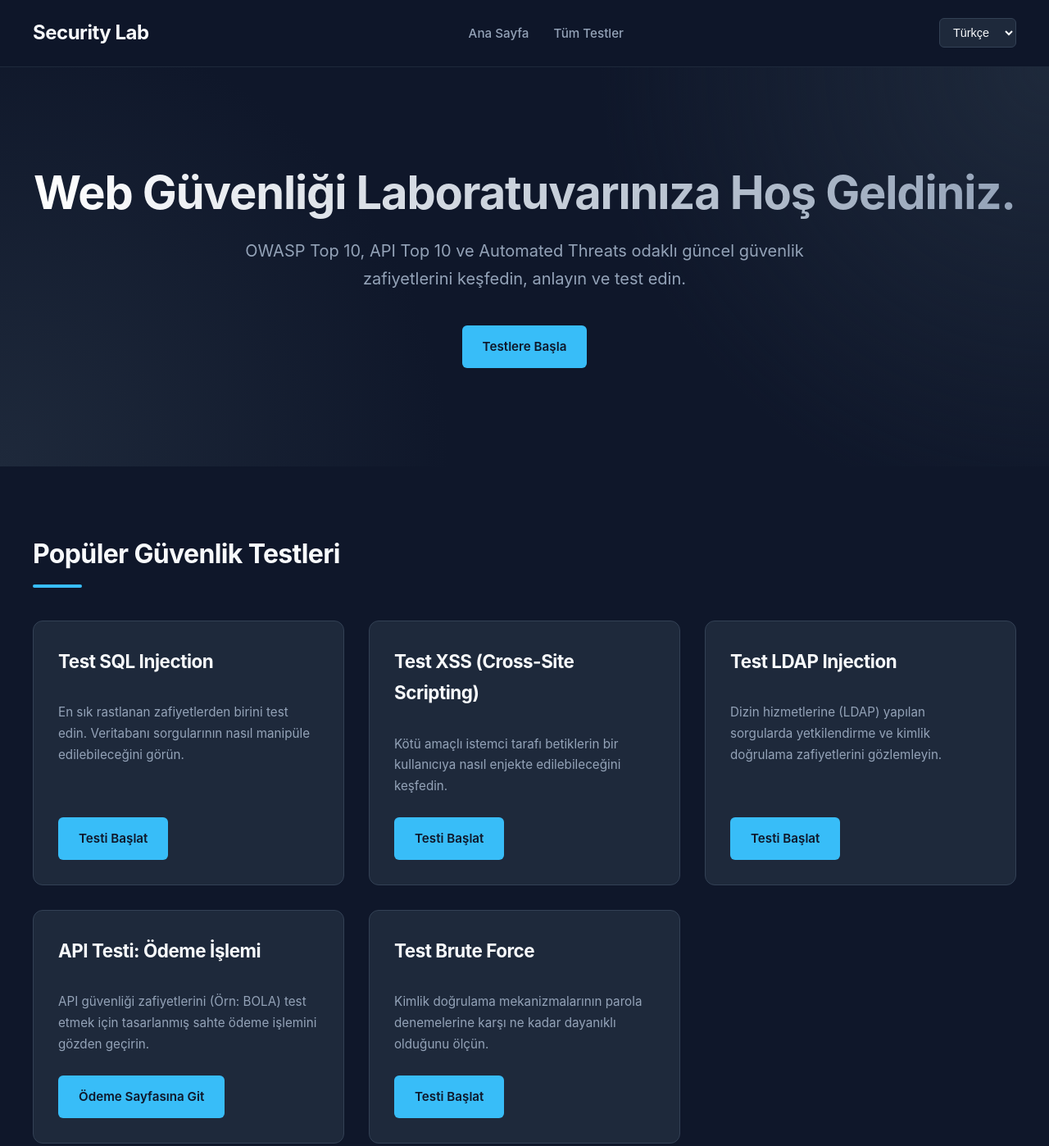
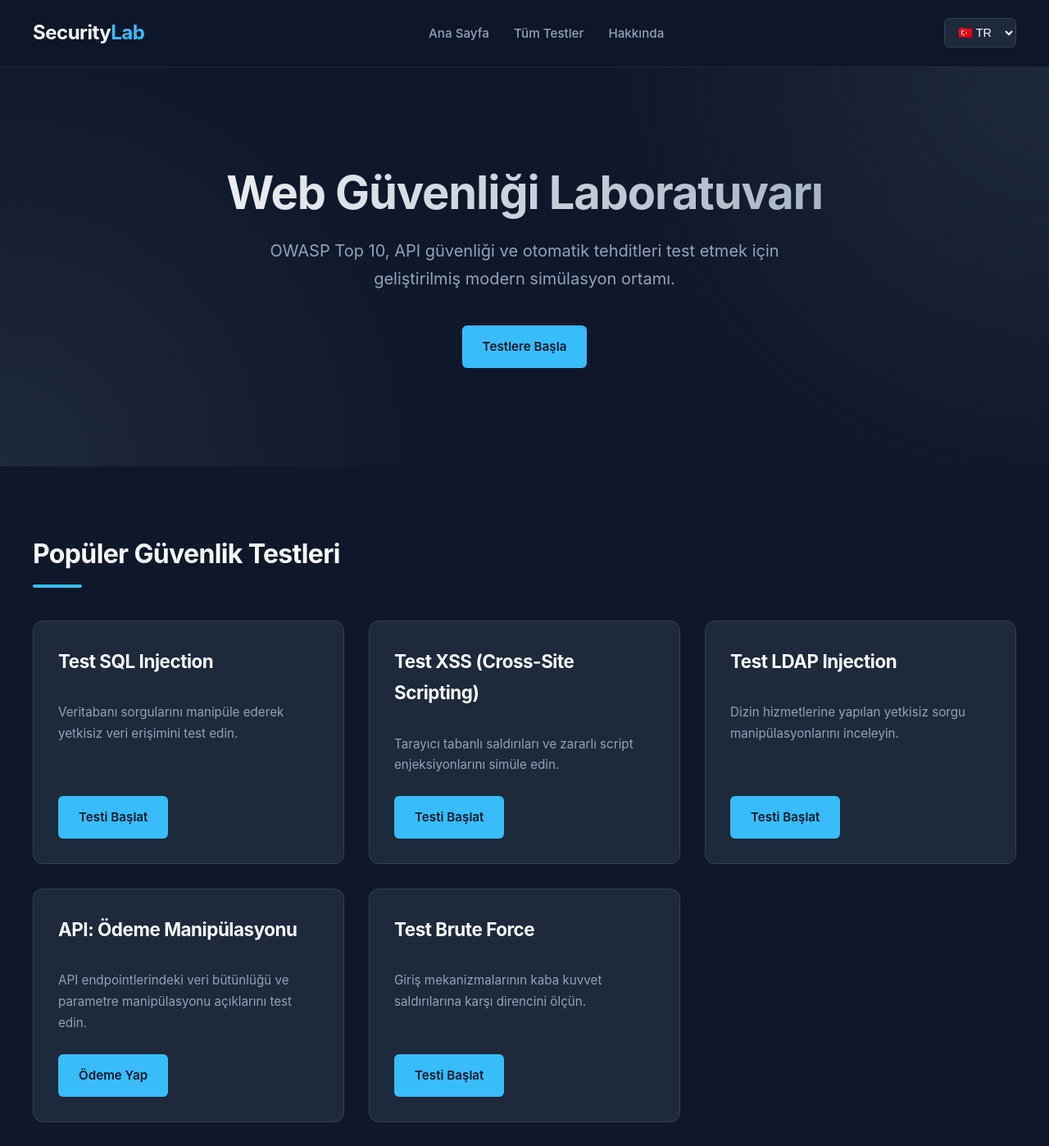
Before and after one commit to hmtcgl/security-lab, a plain HTML site: page index.html in a window 1280 px wide. Shown: the top 1398 px of the page at 82% size. Drawn offline with Linux system fonts and the light colour scheme.

Commit message:
index.html

```diff
--- a/index.html
+++ b/index.html
@@ -3,24 +3,33 @@
 <head>
     <meta charset="UTF-8">
     <meta name="viewport" content="width=device-width, initial-scale=1.0">
-    <title>Security Lab - Web Güvenliği Test Platformu (OWASP)</title>
+    <title>Security Lab - Web Güvenliği Test Platformu</title>
     <link rel="stylesheet" href="style.css">
+    <link rel="stylesheet" href="https://cdnjs.cloudflare.com/ajax/libs/font-awesome/6.0.0/css/all.min.css">
 </head>
 <body>
 
     <header>
         <div class="container">
             <nav>
-                <div class="logo"><a href="index.html">Security Lab</a></div>
-                <ul>
-                    <li><a href="index.html" data-tr="nav-home">Ana Sayfa</a></li>
-                    <li><a href="all-tests.html" data-tr="nav-tests">Tüm Testler</a></li>
-                    </ul>
+                <div class="logo">
+                    <a href="index.html">Security<span>Lab</span></a>
+                </div>
 
-                <select id="language-selector">
-                    <option value="tr">Türkçe</option>
-                    <option value="en">English</option>
-                </select>
+                <ul class="nav-links">
+                    <li><a href="index.html" data-i18n="nav_home">Ana Sayfa</a></li>
+                    <li><a href="#" data-i18n="nav_tests">Tüm Testler</a></li>
+                    <li><a href="#" data-i18n="nav_about">Hakkında</a></li>
+                </ul>
+
+                <div class="lang-wrapper">
+                    <select id="language-selector">
+                        <option value="tr">🇹🇷 TR</option>
+                        <option value="en">🇬🇧 EN</option>
+                        <option value="fr">🇫🇷 FR</option>
+                        <option value="ar">🇸🇦 AR</option>
+                    </select>
+                </div>
             </nav>
         </div>
     </header>
@@ -28,60 +37,57 @@
     <main>
         <section class="hero">
             <div class="container">
-                <h1 data-tr="hero-title">Web Güvenliği Laboratuvarınıza Hoş Geldiniz.</h1>
-                <p data-tr="hero-subtitle">OWASP Top 10, API Top 10 ve Automated Threats odaklı güncel güvenlik zafiyetlerini keşfedin, anlayın ve test edin.</p>
-                <a href="#test-section" class="btn">Testlere Başla</a>
+                <h1 data-i18n="hero_title">Web Güvenliği Laboratuvarı</h1>
+                <p data-i18n="hero_subtitle">OWASP Top 10, API güvenliği ve otomatik tehditleri test etmek için geliştirilmiş modern simülasyon ortamı.</p>
+                <a href="#test-section" class="btn" data-i18n="hero_btn">Testlere Başla</a>
             </div>
         </section>
 
         <section id="test-section">
             <div class="container">
-                <h2 data-tr="section-tests-title">Popüler Güvenlik Testleri</h2>
+                <h2 data-i18n="section_tests_title">Popüler Güvenlik Testleri</h2>
 
                 <div class="test-grid">
-
                     <div class="test-card">
-                        <h3 data-tr="card-sql-title">Test SQL Injection</h3>
-                        <p data-tr="card-sql-desc">En sık rastlanan zafiyetlerden birini test edin. Veritabanı sorgularının nasıl manipüle edilebileceğini görün.</p>
-                        <a href="test-sql-injection.html" class="btn" data-tr="card-sql-btn">Testi Başlat</a>
+                        <h3 data-i18n="card_sql_title">Test SQL Injection</h3>
+                        <p data-i18n="card_sql_desc">Veritabanı sorgularını manipüle ederek yetkisiz veri erişimini test edin.</p>
+                        <a href="test-sql-injection.html" class="btn" data-i18n="btn_start">Testi Başlat</a>
                     </div>
 
                     <div class="test-card">
-                        <h3 data-tr="card-xss-title">Test XSS (Cross-Site Scripting)</h3>
-                        <p data-tr="card-xss-desc">Kötü amaçlı istemci tarafı betiklerin bir kullanıcıya nasıl enjekte edilebileceğini keşfedin.</p>
-                        <a href="test-xss.html" class="btn" data-tr="card-xss-btn">Testi Başlat</a>
+                        <h3 data-i18n="card_xss_title">Test XSS (Cross-Site Scripting)</h3>
+                        <p data-i18n="card_xss_desc">Tarayıcı tabanlı saldırıları ve zararlı script enjeksiyonlarını simüle edin.</p>
+                        <a href="test-xss.html" class="btn" data-i18n="btn_start">Testi Başlat</a>
                     </div>
 
                     <div class="test-card">
-                        <h3 data-tr="card-ldap-title">Test LDAP Injection</h3>
-                        <p data-tr="card-ldap-desc">Dizin hizmetlerine (LDAP) yapılan sorgularda yetkilendirme ve kimlik doğrulama zafiyetlerini gözlemleyin.</p>
-                        <a href="test-ldap-injection.html" class="btn" data-tr="card-ldap-btn">Testi Başlat</a>
+                        <h3 data-i18n="card_ldap_title">Test LDAP Injection</h3>
+                        <p data-i18n="card_ldap_desc">Dizin hizmetlerine yapılan yetkisiz sorgu manipülasyonlarını inceleyin.</p>
+                        <a href="#" class="btn" data-i18n="btn_start">Testi Başlat</a>
                     </div>
 
                     <div class="test-card">
-                        <h3 data-tr="card-payment-title">API Testi: Ödeme İşlemi</h3>
-                        <p data-tr="card-payment-desc">API güvenliği zafiyetlerini (Örn: BOLA) test etmek için tasarlanmış sahte ödeme işlemini gözden geçirin.</p>
-                        <a href="api-test-payment.html" class="btn" data-tr="card-payment-btn">Ödeme Sayfasına Git</a>
+                        <h3 data-i18n="card_api_title">API: Ödeme Manipülasyonu</h3>
+                        <p data-i18n="card_api_desc">API endpointlerindeki veri bütünlüğü ve parametre manipülasyonu açıklarını test edin.</p>
+                        <a href="#" class="btn" data-i18n="btn_payment">Ödeme Yap</a>
                     </div>
 
                     <div class="test-card">
-                        <h3 data-tr="card-brute-title">Test Brute Force</h3>
-                        <p data-tr="card-brute-desc">Kimlik doğrulama mekanizmalarının parola denemelerine karşı ne kadar dayanıklı olduğunu ölçün.</p>
-                        <a href="test-brute-force.html" class="btn" data-tr="card-brute-btn">Testi Başlat</a>
+                        <h3 data-i18n="card_brute_title">Test Brute Force</h3>
+                        <p data-i18n="card_brute_desc">Giriş mekanizmalarının kaba kuvvet saldırılarına karşı direncini ölçün.</p>
+                        <a href="#" class="btn" data-i18n="btn_start">Testi Başlat</a>
                     </div>
-
-                    </div>
+                </div>
             </div>
         </section>
     </main>
 
     <footer>
         <div class="container">
-            <p data-tr="footer-text">© 2025 Security Lab. Eğitim ve Test Amaçlıdır.</p>
+            <p data-i18n="footer_text">© 2025 Security Lab. Sadece eğitim ve yasal test amaçlıdır.</p>
         </div>
     </footer>
 
     <script src="script.js"></script>
-
 </body>
 </html>
```
